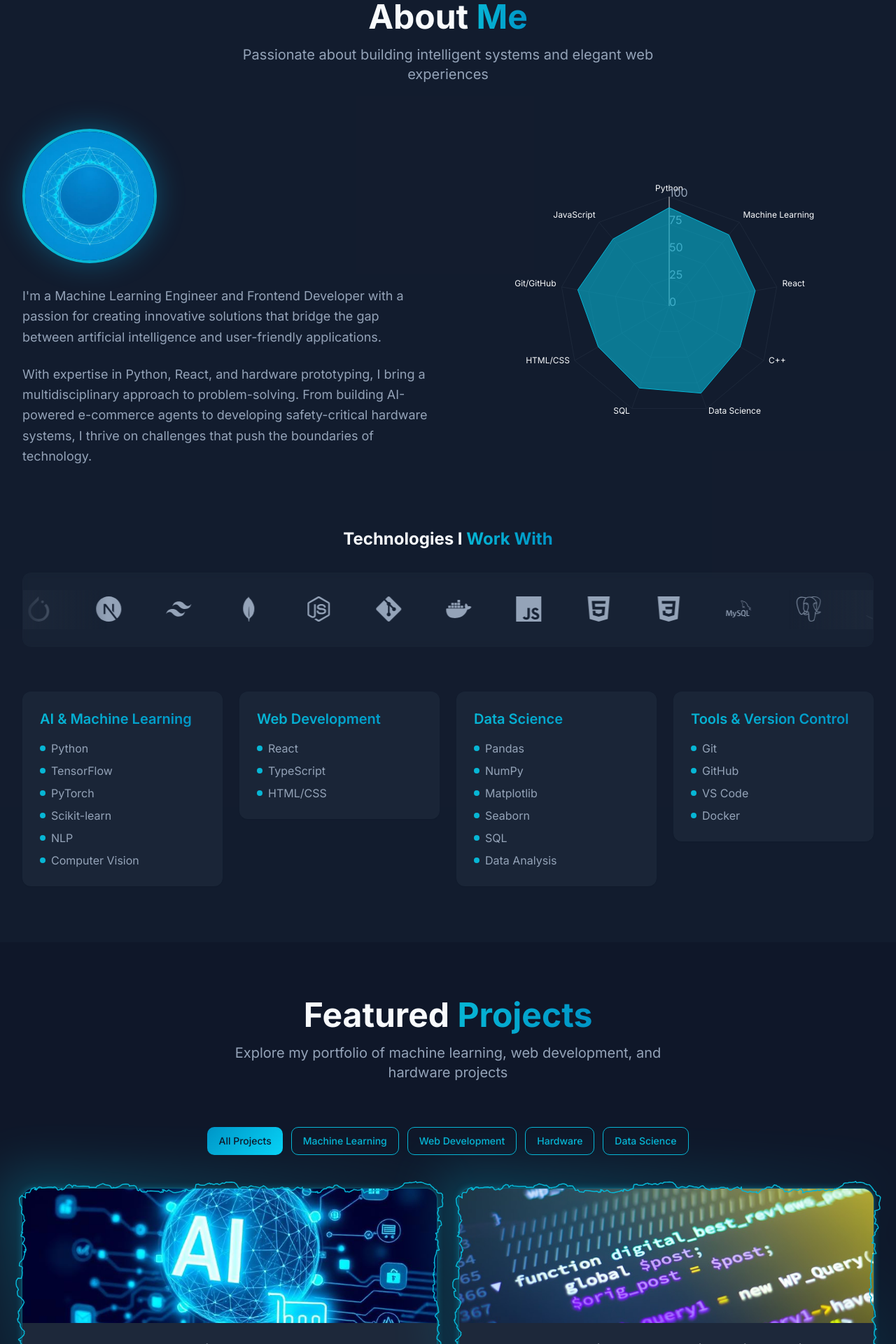
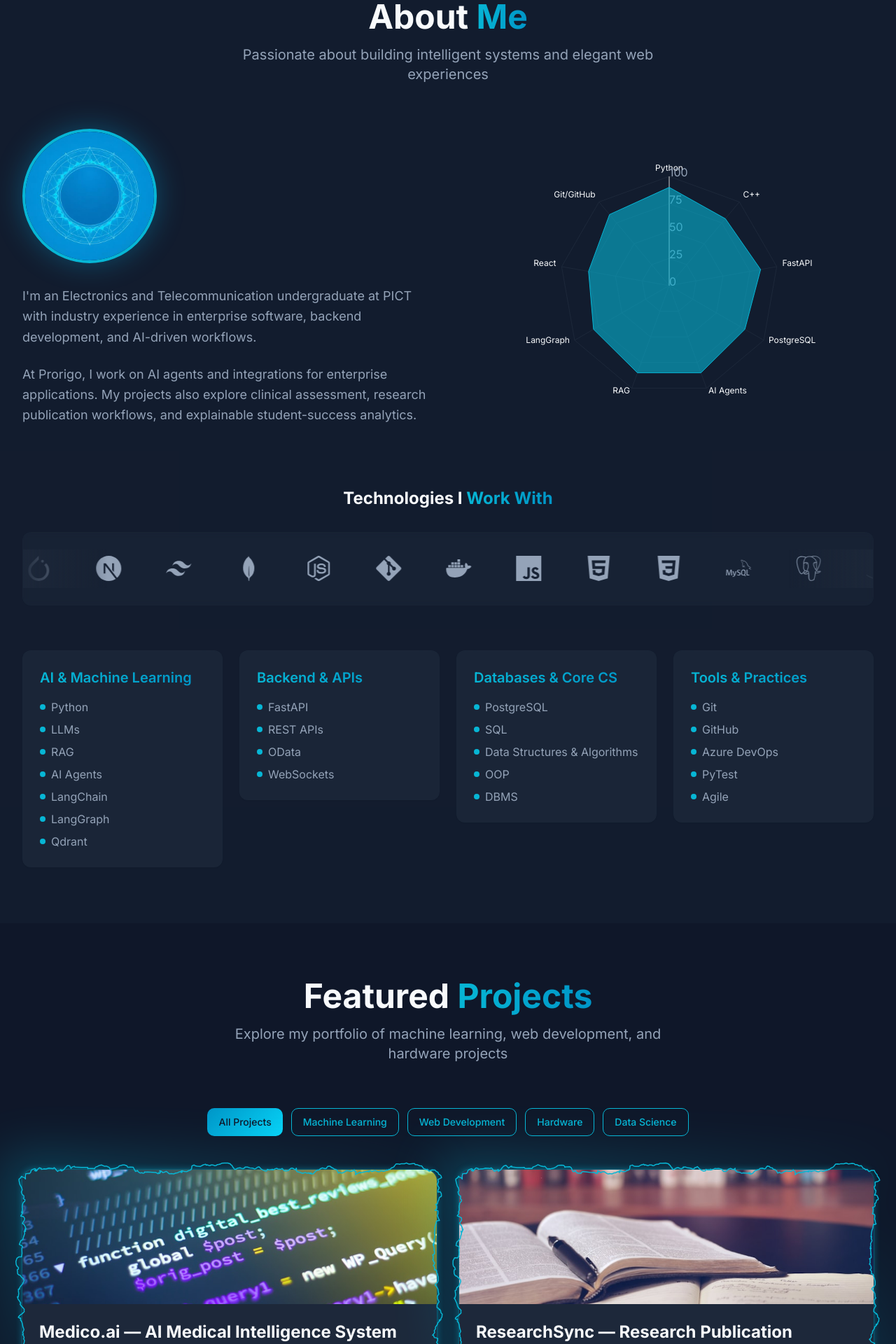
Before and after one commit to Beast123-cmd/Portfolio_AayushAngal, a React (Vite) app: page / in a window 1280 px wide. Shown: the part 880-2800 px from the top of the page at 70% size. Built offline with nearby package versions, Linux system fonts and the light colour scheme; the HTML template or start-up script is replaced by a standard one.

Commit message:
Update portfolio resume and project content

```diff
--- a/src/components/About.tsx
+++ b/src/components/About.tsx
@@ -86,13 +86,12 @@ export const About = () => {
               />
             </div>
             <p className="text-lg text-muted-foreground mb-6 leading-relaxed">
-              I'm a Machine Learning Engineer and Frontend Developer with a passion for creating innovative solutions
-              that bridge the gap between artificial intelligence and user-friendly applications.
+              I'm an Electronics and Telecommunication undergraduate at PICT with industry experience in enterprise software,
+              backend development, and AI-driven workflows.
             </p>
             <p className="text-lg text-muted-foreground mb-6 leading-relaxed">
-              With expertise in Python, React, and hardware prototyping, I bring a multidisciplinary approach to
-              problem-solving. From building AI-powered e-commerce agents to developing safety-critical hardware systems,
-              I thrive on challenges that push the boundaries of technology.
+              At Prorigo, I work on AI agents and integrations for enterprise applications. My projects also explore clinical
+              assessment, research publication workflows, and explainable student-success analytics.
             </p>
           </motion.div>
 
--- a/src/components/Hero.tsx
+++ b/src/components/Hero.tsx
@@ -76,9 +76,9 @@ export const Hero = () => {
               transition={{ delay: 0.5, duration: 0.6 }}
               className="text-lg sm:text-xl lg:text-2xl text-muted-foreground mb-6"
             >
-              <span className="font-medium">ML Engineer</span>
+              <span className="font-medium">AI/ML Engineer</span>
               <span className="text-primary mx-2">•</span>
-              <span className="font-medium">Full-Stack Developer</span>
+              <span className="font-medium">Software Developer</span>
             </motion.div>
 
             <motion.p
@@ -87,8 +87,8 @@ export const Hero = () => {
               transition={{ delay: 0.7, duration: 0.6 }}
               className="text-base sm:text-lg text-muted-foreground/80 mb-10 max-w-xl mx-auto lg:mx-0 leading-relaxed"
             >
-              Crafting intelligent solutions through machine learning, data science, and modern web technologies.
-              Passionate about turning complex problems into elegant, user-friendly experiences.
+              PICT undergraduate with industry experience in enterprise software, backend development, and AI-driven workflows.
+              I build reliable systems that connect language-model capabilities with real application data and operations.
             </motion.p>
 
             {/* Scroll indicator */}
--- a/src/data/experience.ts
+++ b/src/data/experience.ts
@@ -12,6 +12,21 @@ export interface TimelineItem {
 
 export const timeline: TimelineItem[] = [
   {
+    id: 'exp-prorigo',
+    type: 'experience',
+    title: 'AI/ML Intern',
+    organization: 'Prorigo',
+    location: 'Pune, India',
+    period: 'Mar 2026 - Present',
+    description: [
+      'Contributing to Protrak, an enterprise low-code/no-code platform for building AI agents and automating business workflows.',
+      'Building reusable AI Agent Studio workflow nodes and an application context engine that connects user requests to application state, records, and entity relationships.',
+      'Improving safe enterprise operations with metadata-aware query validation, structured OData generation, and human confirmation before record changes.',
+      'Developing MCP-based service integrations with API validation, error handling, and automated integration tests.',
+      'Built a regulatory document RAG pipeline using contextual chunking, Qdrant, and citation-backed responses.',
+    ],
+  },
+  {
     id: 'edu-1',
     type: 'education',
     title: 'Bachelor of Engineering (B.E.) in Electronics & Telecommunication',
@@ -19,7 +34,7 @@ export const timeline: TimelineItem[] = [
     location: 'Pune, Maharashtra',
     period: '2023 - 2027 (Pursuing)',
     description: [
-      'CGPA: 9.75 (Top 5% of the cohort)',
+      'CGPA: 9.58',
       'Coursework emphasizes computer science, AI, machine learning, data analysis, and communication systems',
       'Actively applying theoretical knowledge to real-world projects in AI, ML, and full-stack development',
       'Maintained exceptional academic record with consistent excellence and strong problem-solving abilities',
--- a/src/data/projects.ts
+++ b/src/data/projects.ts
@@ -12,73 +12,61 @@ export interface Project {
 
 export const projects: Project[] = [
   {
-    id: 'seekr-ai',
-    title: 'SEEKR AI – Web Navigator Agent',
-    description: 'An AI-powered e-commerce aggregation platform that compares products across major online marketplaces. Uses local LLMs for natural language query processing and an automated multi-stage data extraction pipeline with Playwright. Provides real-time product comparison via an interactive React dashboard while significantly reducing API cost and improving response speed.',
-    image: 'project-seekr',
-    tags: ['Python', 'LLM', 'Playwright', 'React', 'NLP', 'Web Scraping'],
+    id: 'medico-ai',
+    title: 'Medico.ai — AI Medical Intelligence System',
+    description: 'An AI-assisted clinical assessment system that manages multi-step patient interactions, maintains context across follow-ups, and generates structured medical reports. Includes urgency classification, persistent assessment records, and automated tests for authentication, triage behavior, and AI failure scenarios.',
+    image: 'project-meds-ai',
+    tags: ['Python', 'LangGraph', 'FastAPI', 'Next.js', 'PyTest'],
     category: 'ml',
-    github: 'https://github.com/beutkarshh/AI_WEB_NAV',
     featured: true,
   },
   {
-    id: 'meds-ai',
-    title: 'MEDS-AI: Multi-Agent Medical Diagnosis System',
-    description: 'An intelligent healthcare decision-support system built using multiple specialized AI agents for symptom analysis, research retrieval, case evaluation, and treatment recommendations. Integrates major medical research APIs and delivers accurate, easy-to-understand diagnostic summaries, reducing diagnosis time and improving information clarity.',
-    image: 'project-meds-ai',
-    tags: ['Python', 'Multi-Agent AI', 'LangChain', 'Medical APIs', 'NLP'],
+    id: 'researchsync',
+    title: 'ResearchSync — Research Publication Management System',
+    description: 'A centralized publication platform for PICT that streamlines faculty submissions, verification, and accreditation reporting. Its PDF-to-structured-data pipeline validates extracted metadata and routes incomplete or inconsistent records for coordinator review.',
+    image: 'project-chatpdf',
+    tags: ['FastAPI', 'PostgreSQL', 'React', 'PDF Processing', 'Data Validation'],
+    category: 'web',
+    featured: true,
+  },
+  {
+    id: 'elevra-ai',
+    title: 'Elevra.ai — Student Success Intelligence Platform',
+    description: 'A student success platform that unifies seven academic, attendance, learning, and career data sources into consistent student profiles. Explainable success scores and academic and placement risk indicators show contributing factors, account for missing data, and help mentors identify students who may need early support.',
+    image: 'project-seekr',
+    tags: ['AI/ML', 'Data Analytics', 'Risk Scoring', 'Full-Stack'],
     category: 'ml',
-    github: 'https://github.com/Beast123-cmd',
+    demo: 'https://elevra.engimind.cloud',
+    featured: true,
+  },
+  {
+    id: 'web-navigator',
+    title: 'SEEKR AI — Web Navigator Agent',
+    description: 'An AI-powered web navigator and e-commerce comparison platform. It interprets natural-language requests, automates multi-stage web data extraction, and presents product comparisons through an interactive dashboard.',
+    image: 'project-seekr',
+    tags: ['Python', 'LLMs', 'Playwright', 'React', 'NLP', 'Web Automation'],
+    category: 'ml',
+    github: 'https://github.com/Beast123-cmd/Web-navigator-agent',
     featured: true,
   },
   {
     id: 'chatpdf',
-    title: 'ChatPDF – AI Document Intelligence System',
-    description: 'An AI-based document understanding platform that allows users to upload PDFs and interact with them through natural language queries. Implements text extraction, semantic search, and contextual response generation using NLP and LLMs, enabling fast document comprehension for research, study, and business use cases.',
+    title: 'ChatPDF — AI Document Intelligence System',
+    description: 'An AI-based document understanding platform that lets users upload PDFs and ask questions in natural language. It combines text extraction, semantic search, and contextual response generation for research, study, and business use cases.',
     image: 'project-chatpdf',
-    tags: ['Python', 'LLM', 'RAG', 'Vector Database', 'NLP', 'Streamlit'],
+    tags: ['Python', 'LLMs', 'RAG', 'Vector Database', 'NLP', 'Streamlit'],
     category: 'ml',
     github: 'https://github.com/ruchir07/chatpdf',
-    featured: true,
-  },
-  {
-    id: 'globetrotter',
-    title: 'GlobeTrotter — Personalized Travel Planning Platform',
-    description: 'A full-stack travel planning system that enables users to plan, organize, and visualize multi-city trips with structured itineraries and realistic budgeting. Built for Odoo Hackathon with a clean professional UI and highly normalized MySQL database. Includes budget analytics, timeline views, community sharing, and admin insights for scalability.',
-    image: 'project-globetrotter',
-    tags: ['React', 'Node.js', 'MySQL', 'Full-Stack', 'Hackathon'],
-    category: 'web',
-    github: 'https://github.com/beutkarshh/Odoo-X-SIT-Coimbatore',
-    featured: true,
-  },
-  {
-    id: 'alcohol-brake',
-    title: 'Alcohol-Based Driver Detection & Braking System',
-    description: 'A hardware-based safety system using alcohol sensors and microcontrollers to detect driver intoxication and automatically restrict vehicle movement. The system integrates real-time sensor monitoring, decision logic, and motor control to prevent unsafe driving, demonstrating applied embedded systems and IoT engineering.',
-    image: 'project-arduino',
-    tags: ['Arduino', 'C++', 'MQ-3 Sensor', 'IoT', 'Embedded Systems'],
-    category: 'hardware',
-    github: 'https://github.com/Beast123-cmd',
     featured: false,
   },
   {
     id: 'library-management',
     title: 'Library Management System',
-    description: 'A secure full-stack web application with role-based authentication for managing library operations. Supports real-time book availability tracking, transaction management, password-hashed login, and optimized database operations, designed for reliable multi-user performance.',
+    description: 'A full-stack library application with role-based authentication, book availability tracking, and transaction management. Password hashing and database operations support secure, reliable use by multiple users.',
     image: 'project-library',
-    tags: ['HTML', 'CSS', 'JavaScript', 'Flask', 'SQLite3', 'Authentication'],
+    tags: ['HTML', 'CSS', 'JavaScript', 'Flask', 'SQLite', 'Authentication'],
     category: 'web',
     github: 'https://github.com/Beast123-cmd/Library-Management-System',
-    featured: false,
-  },
-  {
-    id: 'house-price-predictor',
-    title: 'House Price Predictor',
-    description: 'A machine learning model that predicts house prices based on various features using regression techniques. Implements data preprocessing, feature engineering, and model evaluation to provide accurate price estimates for real estate analysis.',
-    image: 'project-housing',
-    tags: ['Python', 'Scikit-learn', 'Pandas', 'Regression', 'Data Science'],
-    category: 'data',
-    github: 'https://github.com/Beast123-cmd/House-price-predictor',
     featured: false,
   },
 ];
--- a/src/data/skills.ts
+++ b/src/data/skills.ts
@@ -6,31 +6,31 @@ export interface Skill {
 
 export const skills: Skill[] = [
   { name: 'Python', level: 90, category: 'Programming' },
-  { name: 'Machine Learning', level: 85, category: 'AI/ML' },
-  { name: 'React', level: 80, category: 'Frontend' },
-  { name: 'C++', level: 75, category: 'Programming' },
-  { name: 'Data Science', level: 85, category: 'AI/ML' },
-  { name: 'SQL', level: 80, category: 'Database' },
-  { name: 'HTML/CSS', level: 75, category: 'Frontend' },
+  { name: 'C++', level: 80, category: 'Programming' },
+  { name: 'FastAPI', level: 85, category: 'Backend' },
+  { name: 'PostgreSQL', level: 80, category: 'Database' },
+  { name: 'AI Agents', level: 85, category: 'AI/ML' },
+  { name: 'RAG', level: 85, category: 'AI/ML' },
+  { name: 'LangGraph', level: 80, category: 'AI/ML' },
+  { name: 'React', level: 75, category: 'Frontend' },
   { name: 'Git/GitHub', level: 85, category: 'Tools' },
-  { name: 'JavaScript', level: 80, category: 'Frontend' },
 ];
 
 export const skillCategories = [
   {
     title: 'AI & Machine Learning',
-    items: ['Python', 'TensorFlow', 'PyTorch', 'Scikit-learn', 'NLP', 'Computer Vision'],
+    items: ['Python', 'LLMs', 'RAG', 'AI Agents', 'LangChain', 'LangGraph', 'Qdrant'],
   },
   {
-    title: 'Web Development',
-    items: ['React', 'TypeScript', 'HTML/CSS'],
+    title: 'Backend & APIs',
+    items: ['FastAPI', 'REST APIs', 'OData', 'WebSockets'],
   },
   {
-    title: 'Data Science',
-    items: ['Pandas', 'NumPy', 'Matplotlib', 'Seaborn', 'SQL', 'Data Analysis'],
+    title: 'Databases & Core CS',
+    items: ['PostgreSQL', 'SQL', 'Data Structures & Algorithms', 'OOP', 'DBMS'],
   },
   {
-    title: 'Tools & Version Control',
-    items: ['Git', 'GitHub', 'VS Code', 'Docker'],
+    title: 'Tools & Practices',
+    items: ['Git', 'GitHub', 'Azure DevOps', 'PyTest', 'Agile'],
   },
 ];
```
Also changed, not shown: 2 other files (tests, documents, lock files or other folders).
